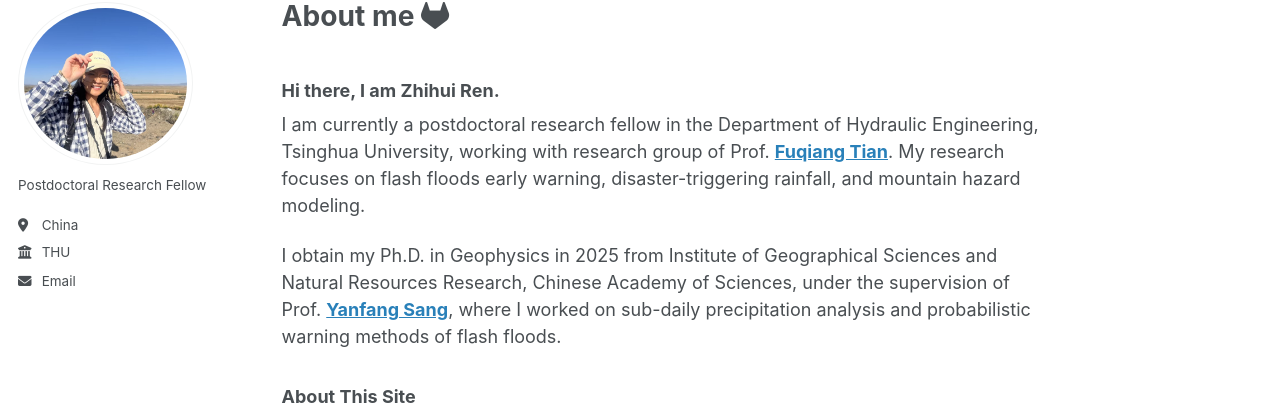
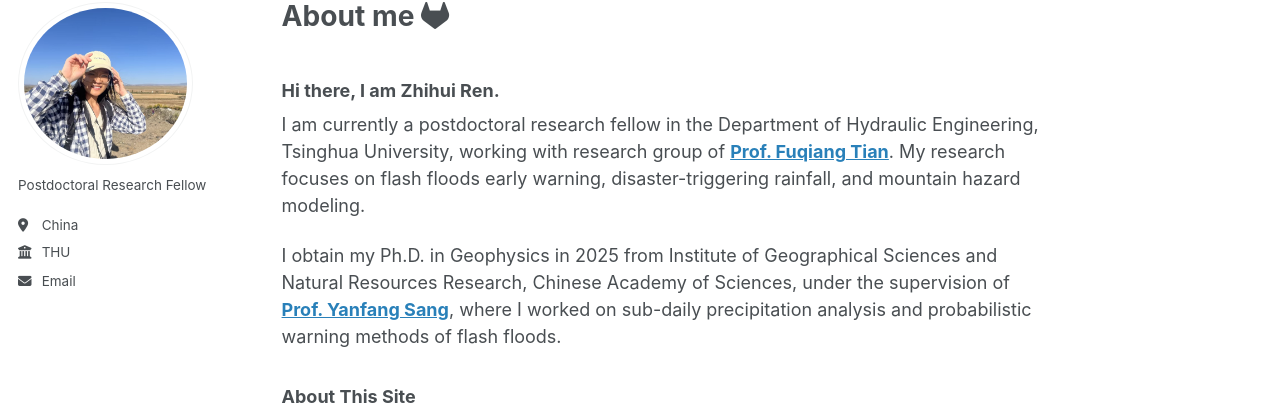
Before and after one commit to 68kellyren/68kellyren.github.io, a Jekyll site: the page built from _pages/about.md, in a window 1280 px wide. Shown: the part 99-508 px from the top of the page. Built offline with Jekyll 4.4.1, drawn with Linux system fonts in a browser that asks for light colours; a script bundle is joined from its source files by our own code; library files that are not in the unit come from our copies.

Commit message:
Update about.md

```diff
--- a/_pages/about.md
+++ b/_pages/about.md
@@ -8,9 +8,9 @@
 ---
 
 ### Hi there, I am Zhihui Ren.
-I am currently a postdoctoral research fellow in the Department of Hydraulic Engineering, Tsinghua University, working with research group of Prof. <span style="color: #2980b9; text-decoration: underline;font-weight:bold;">Fuqiang Tian</span>. My research focuses on flash floods early warning, disaster-triggering rainfall, and mountain hazard modeling.
+I am currently a postdoctoral research fellow in the Department of Hydraulic Engineering, Tsinghua University, working with research group of <span style="color: #2980b9; text-decoration: underline;font-weight:bold;">Prof. Fuqiang Tian</span>. My research focuses on flash floods early warning, disaster-triggering rainfall, and mountain hazard modeling.
 
-I obtain my Ph.D. in Geophysics in 2025 from Institute of Geographical Sciences and Natural Resources Research, Chinese Academy of Sciences, under the supervision of Prof. <span style="color: #2980b9; text-decoration: underline;font-weight:bold;">Yanfang Sang</span>, where I worked on sub-daily precipitation analysis and probabilistic warning methods of flash floods.
+I obtain my Ph.D. in Geophysics in 2025 from Institute of Geographical Sciences and Natural Resources Research, Chinese Academy of Sciences, under the supervision of <span style="color: #2980b9; text-decoration: underline;font-weight:bold;">Prof. Yanfang Sang</span>, where I worked on sub-daily precipitation analysis and probabilistic warning methods of flash floods.
 
 ### About This Site
 This website hosts my publications, talks, and a record of my academic activities.
```
